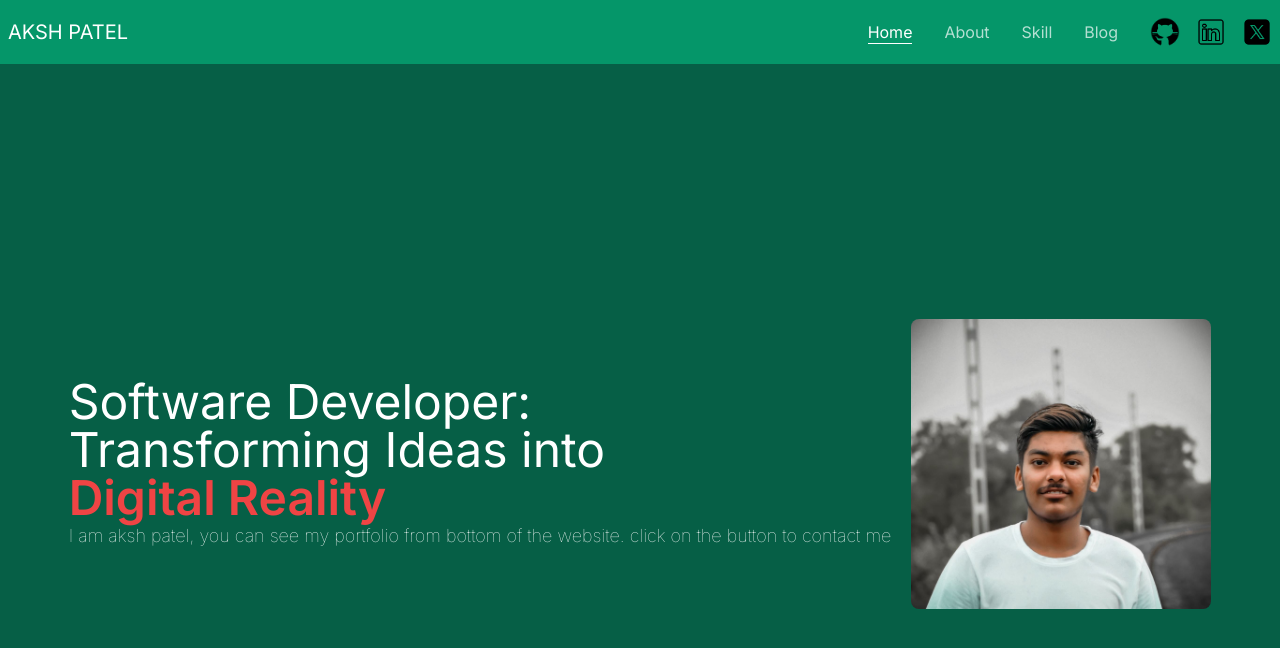
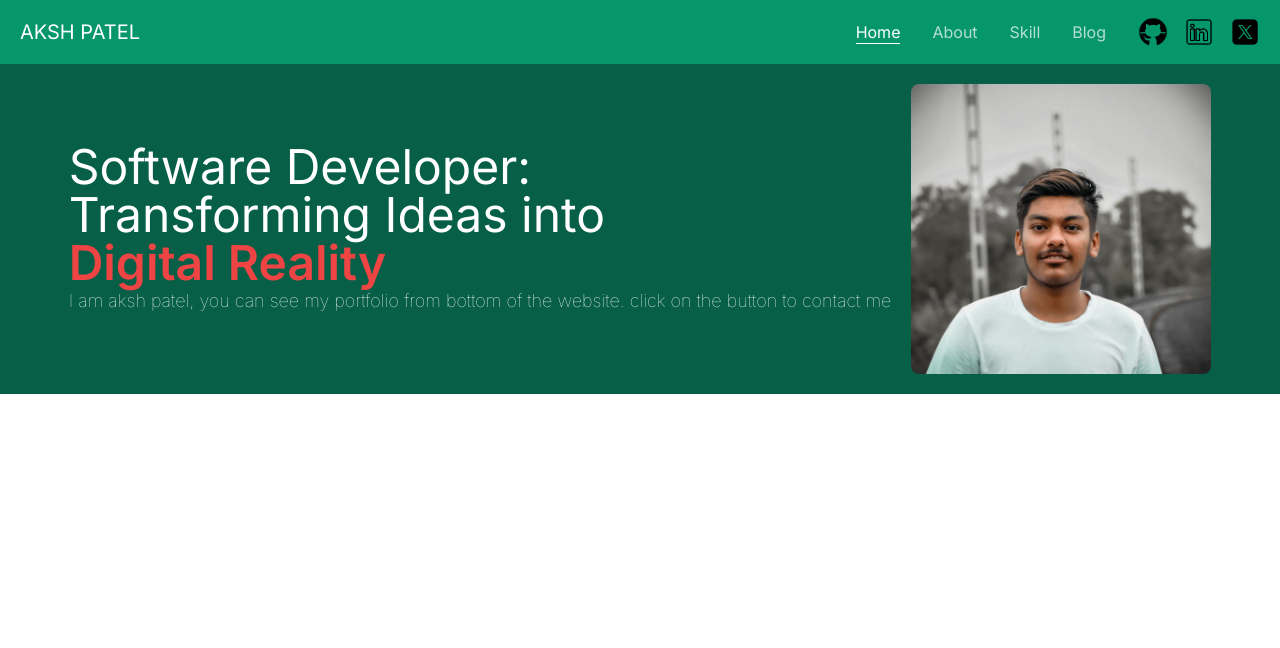
Before and after one commit to akshpatell/portfolio, a Next.js app: page / in a window 1280 px wide. Shown: the top 648 px of the page. Built offline with nearby package versions, Linux system fonts and the light colour scheme.

Commit message:
padding change p-2 into p-5

```diff
--- a/src/components/Header/header.module.css
+++ b/src/components/Header/header.module.css
@@ -1,5 +1,5 @@
 .header {
-  @apply z-50 sticky top-0 flex justify-between items-center bg-emerald-600 p-2;
+  @apply z-50 sticky top-0 flex justify-between items-center bg-emerald-600 p-5;
   backdrop-filter: blur(50px);
 
   & .navToggler {
--- a/src/components/Male/index.jsx
+++ b/src/components/Male/index.jsx
@@ -3,7 +3,7 @@ import React from "react";
 
 const Male = () => {
   return (
-    <div className=" flex justify-center items-center p-2 bg-emerald-800 sm:gap-5 flex-wrap-reverse h-screen w-full">
+    <div className=" flex justify-center items-center p-5 bg-emerald-800 gap-5 flex-wrap-reverse w-full">
       <div>
         <h1 className="text-5xl max-sm:text-4xl font-semiboldbold text-white">
           Software Developer:
```
